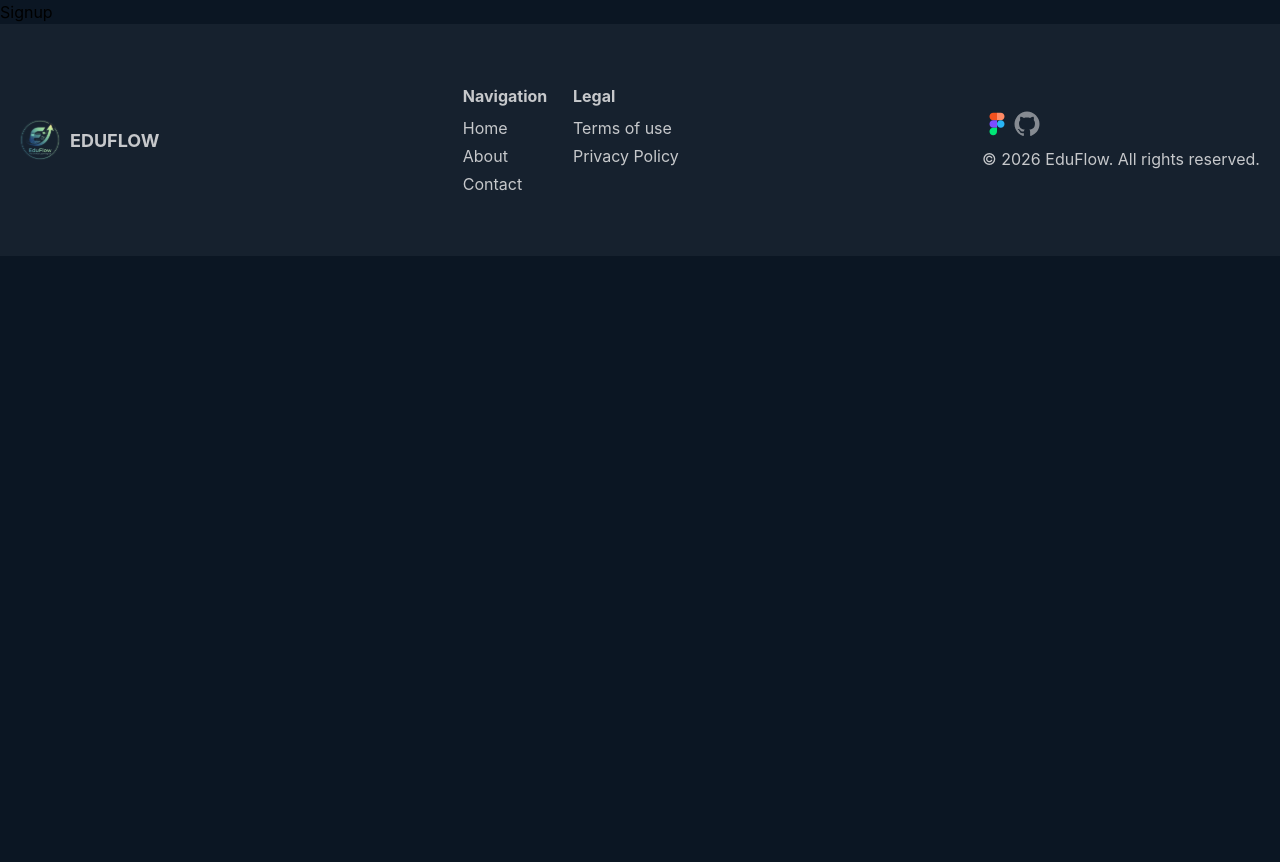
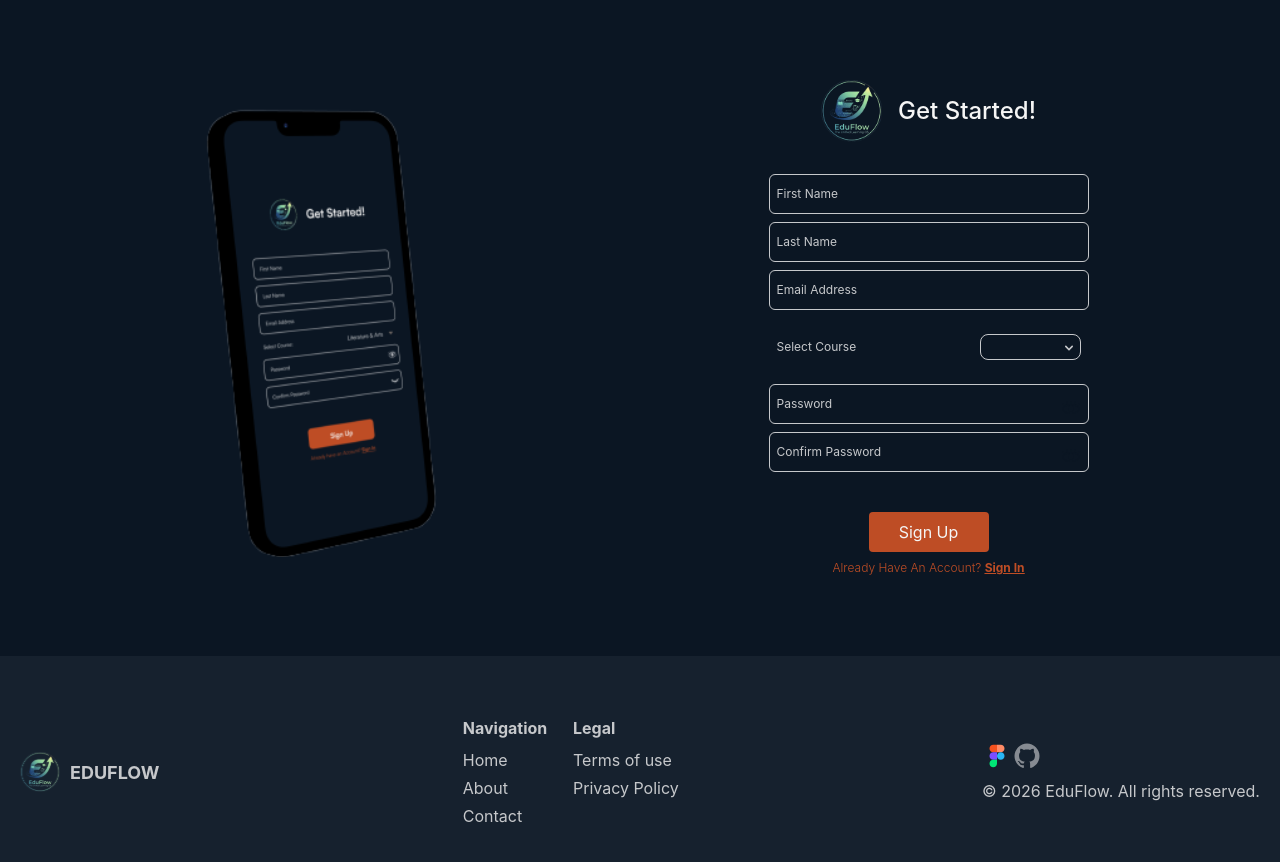
Before and after one commit to Davickyz/Eduflow, a React (Vite) app: page /signup in a window 1280 px wide. Shown: the top 862 px of the page. Before the commit the page ends 800 px from the top, so only its background shows below. Built offline with nearby package versions, Linux system fonts and the light colour scheme.

Commit message:
Sign up Design Completed

```diff
--- a/src/components/website_components/Footer.jsx
+++ b/src/components/website_components/Footer.jsx
@@ -9,8 +9,8 @@ const Footer = () => {
       <footer className="px-[20px] py-[60px] flex flex items-center justify-between bg-footer">
 
         {/* Logo */}
-        <div id="logo" className="flex flex-row items-center gap-[10px]">
-          <img className="w-[40px] h-[40px]" src={logo} alt="logo" />
+        <div id="logo" className="flex flex-row items-center gap-[10px] pointer-events-none">
+          <img className="w-[40px] h-[40px]" src={logo} />
           <h3 className="uppercase font-bold text-secondary-light text-[18px] cursor-default">EduFlow</h3>
         </div>
 
--- a/src/components/website_components/Header.jsx
+++ b/src/components/website_components/Header.jsx
@@ -7,8 +7,8 @@ const Header = () => {
   return(
     <>
       <header className="flex flex-row justify-between h-[80px] px-[20px] sticky top-0 z-50 backdrop-blur-lg bg-primary/40">
-        <div id="logo" className="flex flex-row items-center gap-[10px]">
-          <img className="w-[40px] h-[40px]" src={logo} alt="logo" />
+        <div id="logo" className="flex flex-row items-center gap-[10px] pointer-events-none">
+          <img className="w-[40px] h-[40px]" src={logo} />
           <h3 className="uppercase font-bold text-secondary-light text-[18px] cursor-default">EduFlow</h3>
         </div>
         <div className="flex flex-row items-center gap-[40px]">
--- a/src/website_pages/Login.css
+++ b/src/website_pages/Login.css
@@ -20,15 +20,15 @@ form{
   @apply text-secondary font-[500];
 }
 
-input{
+.input-div input{
   @apply font-medium text-xs px-2 py-2 h-8 border border-secondary rounded-sm bg-input text-gray-900 transition duration-200;
 }
 
-input:hover {
+.input-div input:hover {
   @apply border-orange-accent;
 }
 
-input:focus{
+.input-div input:focus{
   @apply outline-none border-orange-accent;
 }
 
@@ -47,3 +47,35 @@ form > p:last-child {
 form > p:last-child > span{
   @apply font-bold underline;
 }
+
+.signin-input {
+  @apply w-full relative
+}
+
+.signin-input > label{
+  @apply absolute left-2 top-3 text-secondary-light text-xs
+}
+
+.signin-input > input {
+  @apply w-full border border-secondary-light pl-18 h-10 rounded-md text-xs text-secondary font-medium
+}
+
+.signin-input > input:hover {
+  @apply border-orange-accent;
+}
+
+.signin-input > input:focus{
+  @apply outline-none border-orange-accent;
+}
+
+.signin-input:nth-child(3) > input {
+  @apply pl-23
+}
+
+.signin-input:nth-child(5) > input {
+  @apply pl-17
+}
+
+.signin-input:nth-child(6) > input {
+  @apply pl-28
+}
--- a/src/website_pages/Signin.jsx
+++ b/src/website_pages/Signin.jsx
@@ -12,21 +12,28 @@ const Signin = () => {
       <section className="flex items-center justify-center gap-80 py-[80px]">
         {/* Sign Up Device Image */}
         <div>
-          <img src={signUpImage} alt="sigup image" />
+          <img className="pointer-events-none" src={signUpImage}/>
         </div>
-        <div className=" flex flex-col gap-8">
+
+        {/* Right Side */}
+        <div className=" flex flex-col gap-8 ">
+
           {/* Logo and Welcome */}
-          <div className="heading">
-            <img src={ logo } alt="logo" />
+          <div className="heading  pointer-events-none">
+            <img src={ logo } />
             <h3>Welcome Back!</h3>
           </div>
 
           {/* Form fields */}
           <form action="">
+
+            {/* Email Address */}
             <div className="input-div">
               <label htmlFor="email">Email Address</label>
               <input type="text" name="email" id="" />
             </div>
+
+            {/* Password */}
             <div className="input-div">
               <label htmlFor="password">Password</label>
               <input type="password" name="password" id="" />
@@ -34,16 +41,25 @@ const Signin = () => {
                 <img src={ openEye } alt="" />
               </div>
             </div>
+
+            {/*  */}
             <div className="flex flex-row-reverse w-full justify-between items-center">
+              {/* Forgot Password */}
               <p className="text-sm text-orange-accent font-bold underline cursor-pointer">Forgot Password?</p>
-              <div className="cursor-default flex gap-1 items-center">
+
+              {/* Incorrect Password */}
+              <div className="cursor-default flex gap-1 items-center pointer-events-none hidden">
                 <div>
-                  <img src={ caution } alt="caution" />
+                  <img src={ caution } />
                 </div>
                 <p className="text-xs text-yellow-accent">Incorrect password or email</p>
               </div>
             </div>
+
+            {/* Sign In */}
             <button>Sign In</button>
+
+            {/* Don't Have an Account */}
             <p>Don't Have An Account? <span><Link to="/signup">Sign Up</Link></span></p>
           </form>
         </div>
--- a/src/website_pages/Signup.jsx
+++ b/src/website_pages/Signup.jsx
@@ -1,7 +1,99 @@
+import { Link } from "react-router-dom";
+import "./Login.css";
+import signUpImage from "../assets/images/signup-device.svg";
+import logo from "../assets/logo.svg";
+import openEye from "../assets/icons/open-eye.svg";
+import closedEye from "../assets/icons/closed-eye.svg";
+import caution from "../assets/icons/caution.svg";
+
 const Signup = () => {
   return (
     <>
-      <h1>Signup</h1>
+      <section className="flex items-center justify-center gap-80 py-[80px]">
+        {/* Sign Up Device Image */}
+        <div>
+          <img className="pointer-events-none" src={signUpImage}/>
+        </div>
+
+        {/* Right Side */}
+        <div className=" flex flex-col gap-8 ">
+
+          {/* Logo and Welcome */}
+          <div className="heading pointer-events-none">
+            <img src={ logo }/>
+            <h3>Get Started!</h3>
+          </div>
+
+          {/* Form fields */}
+          <form action="">
+
+            {/* First Name */}
+            <div className="signin-input ">
+              <label htmlFor="email">First Name</label>
+              <input type="text" name="email" id="" />
+            </div>
+
+            {/* Last Name */}
+            <div className="signin-input ">
+              <label htmlFor="email">Last Name</label>
+              <input type="text" name="email" id="" />
+            </div>
+
+            {/* Email Address */}
+            <div className="signin-input ">
+              <label htmlFor="email">Email Address</label>
+              <input type="text" name="email" id="" />
+            </div>
+
+            {/* Select Course */}
+            <div className="flex justify-between items-center w-full px-2 py-4 text-secondary-light text-xs relative">
+              <label htmlFor="email">Select Course</label>
+              <select className="border border-secondary-light pl-4 py-1 pr-5 rounded-lg text-secondary appearance-none cursor-pointer hover:border-orange-accent focus:outline-none focus:ring-2 focus:ring-orange-accent/20">
+              <option value="" disabled selected hidden></option>
+                <option className="bg-primary text-secondary-light cursor-pointer" value="agriculture">Agriculture</option>
+                <option className="bg-primary text-secondary-light cursor-pointer" value="Finance">Finance</option>
+              </select>
+              <div className="pointer-events-none absolute top-5.5 right-3 flex items-center">
+                <svg className="h-4 w-4 fill-secondary-light" viewBox="0 0 20 20">
+                  <path d="M5.293 7.293a1 1 0 011.414 0L10 10.586l3.293-3.293a1 1 0 111.414 1.414l-4 4a1 1 0 01-1.414 0l-4-4a1 1 0 010-1.414z" />
+                </svg>
+              </div>
+            </div>
+
+            {/* Password */}
+            <div className="signin-input relative">
+              <label htmlFor="password">Password</label>
+              <input type="password" name="password" id="" />
+              <div className="eye">
+                <img src={ openEye } alt="" />
+              </div>
+            </div>
+
+            {/* Confirm Password */}
+            <div className="signin-input relative">
+              <label htmlFor="password">Confirm Password</label>
+              <input type="password" name="password" id="" />
+              <div className="eye">
+                <img src={ openEye } alt="" />
+              </div>
+            </div>
+
+            {/* Passswords don't match */}
+            <div className="w-full cursor-default flex gap-1 items-center pointer-events-none hidden">
+              <div>
+                <img src={ caution } />
+              </div>
+              <p className="text-xs text-yellow-accent">Passwords don't match</p>
+            </div>
+
+            {/* Sign up button */}
+            <button>Sign Up</button>
+
+            {/* Already have an account */}
+            <p>Already Have An Account? <span><Link to="/signin">Sign In</Link></span></p>
+          </form>
+        </div>
+      </section>
     </>
   )
 }
```
